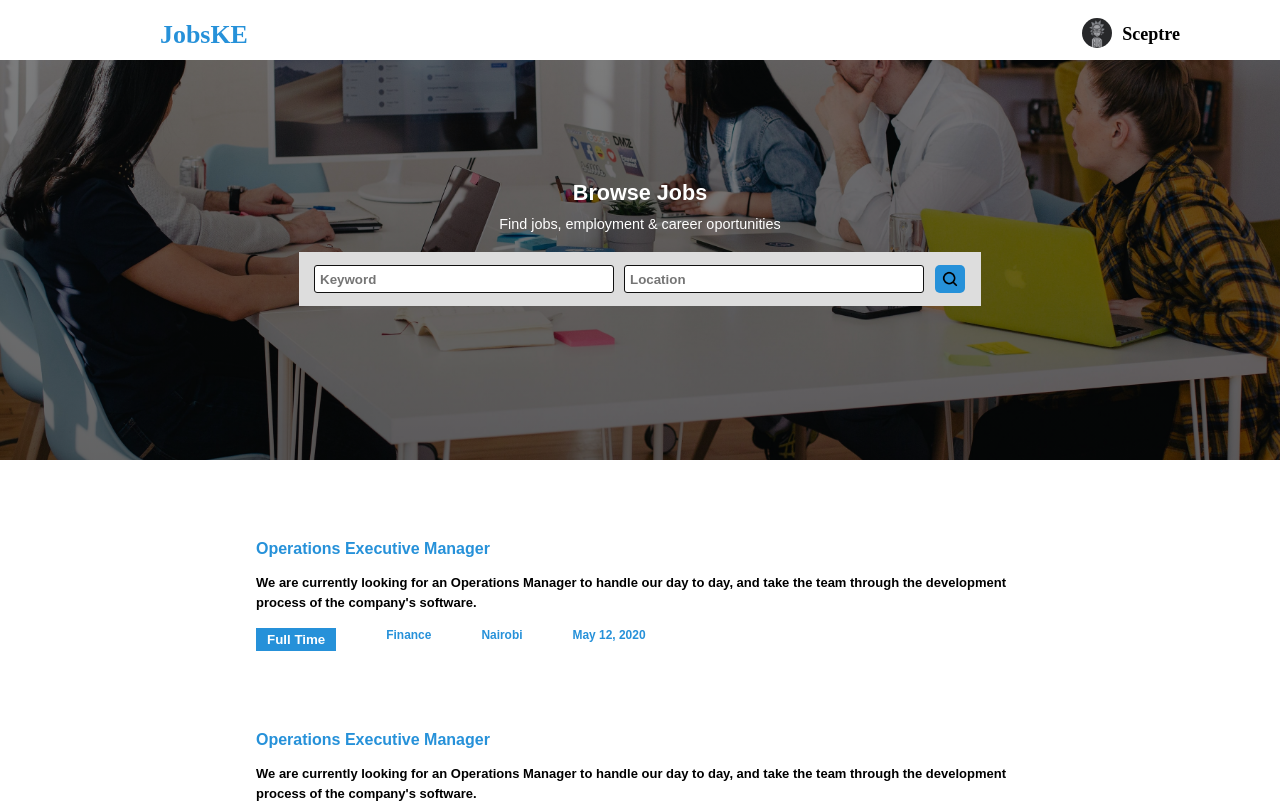
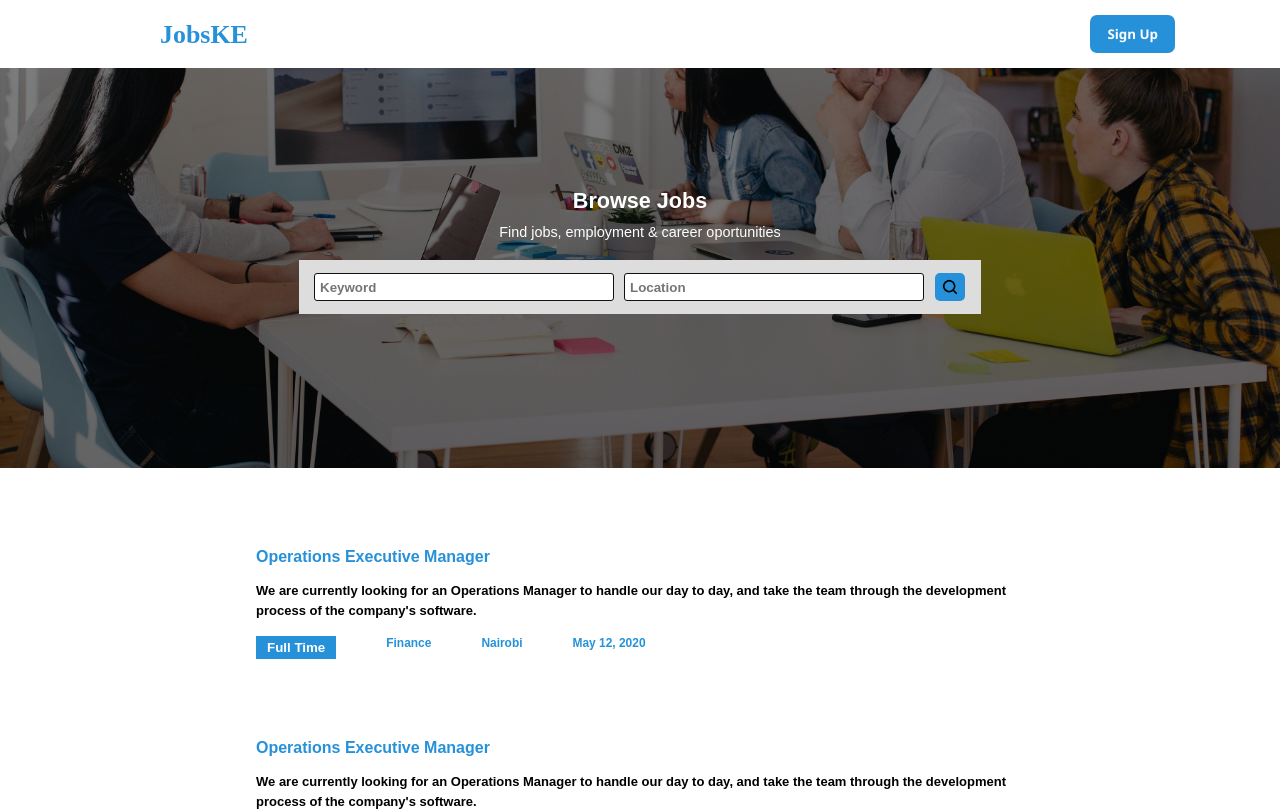
Before and after one commit to MbuguaGeorge/JobsKE, a React (Create React App) app: page /jobs in a window 1280 px wide. Shown: the top 811 px of the page. Built offline with nearby package versions, Linux system fonts and the light colour scheme.

Commit message:
user profile setup page

```diff
--- a/src/App.css
+++ b/src/App.css
@@ -34,15 +34,11 @@ nav ul li {
 }
 
 nav ul li button {
-    background-color: transparent;
+    background-color: #2691d9;
     outline: none;
     cursor: pointer;
-    padding: 10px 20px;
-    border: 2px dodgerblue solid;
-    border-radius: 20px;
+    border: 2px #2691d9 solid;
     font-family: 'Segoe UI', Tahoma, Geneva, Verdana, sans-serif;
-    color: white;
-    font-weight: 500;
 }
 
 nav h1 {
@@ -51,8 +47,8 @@ nav h1 {
 }
 
 nav ul li button:hover {
-    background-color: #2691d9;
-    color: white;
+    background-color: white;
+    color: #2691d9;
     border: 2px solid #2691d9;
 }
 
@@ -331,7 +327,7 @@ section .work{
 /*Jobs page */
 
 .jobspage nav ul button{
-    color: black;
+    color: white;
     border-radius: 7px;
     margin: 5px;
     font-weight: 700;
--- a/src/components/jobs.js
+++ b/src/components/jobs.js
@@ -5,6 +5,20 @@ import avatar from './img/avatar.jpg';
 
 class Jobs extends Component{
     render(){
+        let profile;
+        let token = localStorage.getItem('token')
+
+        if(token){
+            profile =   <li>
+                            <img src={avatar} alt='profile-pic' width='30'/>
+                            <label>Sceptre</label>
+                        </li>
+        }else{
+            profile =   <li>
+                            <Link to="/status"><button>Sign Up</button></Link>
+                        </li>
+        }
+
         return(
             <>
                 <div className='jobspage'>
@@ -13,10 +27,7 @@ class Jobs extends Component{
                             <li>
                                 <h1>JobsKE</h1>
                             </li>
-                            <li>
-                                <img src={avatar} alt='profile-pic' width='30'/>
-                                <label>Sceptre</label>
-                            </li>
+                            {profile}
                         </ul>
                     </nav>
                 </div>
--- a/src/components/login.js
+++ b/src/components/login.js
@@ -1,5 +1,5 @@
 import React, {Component} from 'react';
-import {Link} from 'react-router-dom';
+import {Link, Navigate} from 'react-router-dom';
 
 class Login extends Component{
     state = {
@@ -9,8 +9,10 @@ class Login extends Component{
         }
     }
 
+    componentDidMo
+
     submit = (e) => {
-        e.preventDefault();
+        e.preventDefault()
         fetch('http://127.0.0.1:8000/login',{
             method: 'POST',
             headers: {'Content-Type' : 'application/json'},
@@ -38,6 +40,10 @@ class Login extends Component{
     };
 
     render() {
+        if(localStorage.getItem('token')){
+            return <Navigate to="/jobs"/>
+        }
+
         return (
             <div className='login-container'>
                 <h2>Sign In</h2>
--- a/src/components/status.js
+++ b/src/components/status.js
@@ -1,5 +1,5 @@
 import React, {Component} from 'react';
-import {Link} from 'react-router-dom';
+import {Link, Navigate} from 'react-router-dom';
 import contract from './img/contract.png';
 import org from './img/organization.png';
 
@@ -22,9 +22,8 @@ class Status extends Component{
         this.setState({status: 'Worker'})
     };
 
-    submit = (e) => {
-        e.preventDefault()
-        localStorage.setItem('status', this.state.status)
+    submit = () => {
+        localStorage.setItem('status', this.state.status);
     };
 
     render(){
@@ -43,7 +42,14 @@ class Status extends Component{
             inputField  =   <input
                                 type='submit'
                                 value='Create Account'
+                                disabled={true}
+                                style={{backgroundColor: '#ddd', cursor: 'default'}}
                             />
+        }
+
+        let status = localStorage.getItem('status')
+        if(status){
+           return <Navigate to="/signup"/>
         }
 
         return (
```
